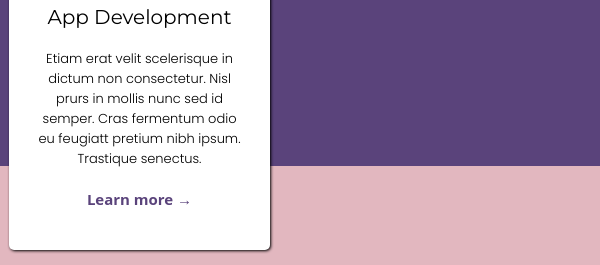
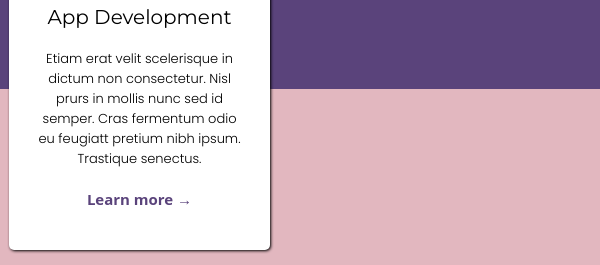
Before and after one commit to Rabiann/web_lab4, a plain HTML site: page index.html in a window 600 px wide. Shown: the part 374-639 px from the top of the page. Drawn offline with Linux system fonts and the light colour scheme; a script that the page names is missing.

Commit message:
Update main.css

```diff
--- a/main.css
+++ b/main.css
@@ -5,11 +5,17 @@
 
 html, body {
     height: 100%;
+    position: relative;
+    z-index: -100;;
 }
 
 @media (min-width: 600px) {
     .mobile {
         display: none;
+    }
+
+    .desktop__line {
+        height: 30%;
     }
 
     #card1 {
@@ -31,6 +37,7 @@ html, body {
         align-items: center;
         height: 650px;
         margin-bottom: 30px;
+        z-index: 100;
     }
 
     .desktop {
@@ -38,6 +45,8 @@ html, body {
         display: flex;
         flex-direction: column;
         align-items: center;
+        z-index: -100;
+        position: relative;
     }
 
     header > h1 {
@@ -50,6 +59,10 @@ html, body {
 @media (max-width: 600px) {
     .desktop {
         display: none;
+    }
+
+    .desktop__line {
+        height: 10%;
     }
 
     .cards {
@@ -65,6 +78,8 @@ html, body {
         min-height: 100%;
         display: flex;
         flex-direction: column;
+        position: relative;
+        z-index: -100;
     }
 
     header > h1 {
@@ -130,6 +145,7 @@ header {
     height: 420px;
     border-radius: 5px;
     box-shadow: 1px 1px 3px black;
+    z-index: 100;
 }
 
 
@@ -163,6 +179,10 @@ header {
     font-family: "Open Sans", sans-serif;
 }
 
+.card__btn :hover {
+    border-bottom: 2px solid #5a437b;
+}
+
 footer {
     background-color: #333333;
     display: flex;
@@ -194,7 +214,6 @@ footer > textarea {
 
 .desktop__line {
     margin-top: 300px;
-    height: 30%;
     width: 100%;
     background-color: #5a437b;
 }
@@ -202,7 +221,7 @@ footer > textarea {
 .content {
     flex: 1;
     background-color: #e2b7bf;
-    z-index: -100;
+    z-index: -200;
     min-height: 100%;
     width: 100%;
 }
```
